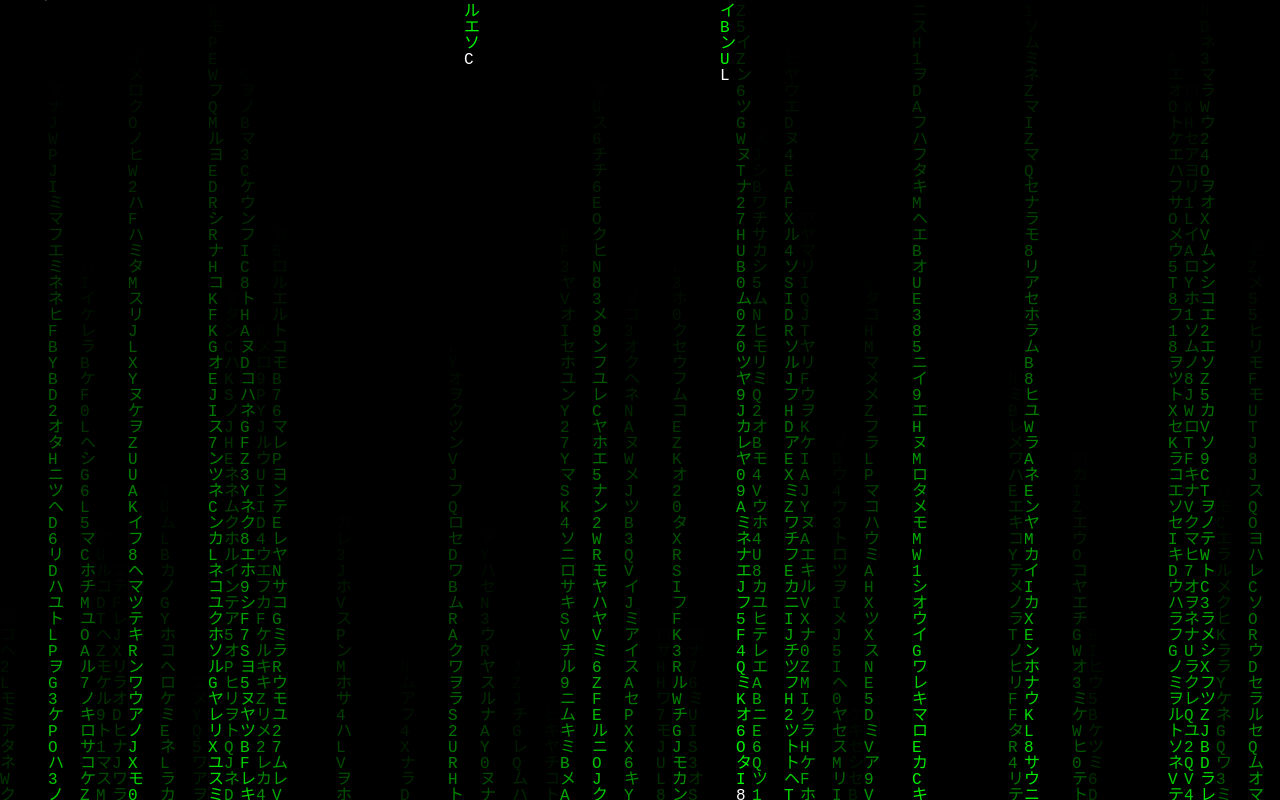
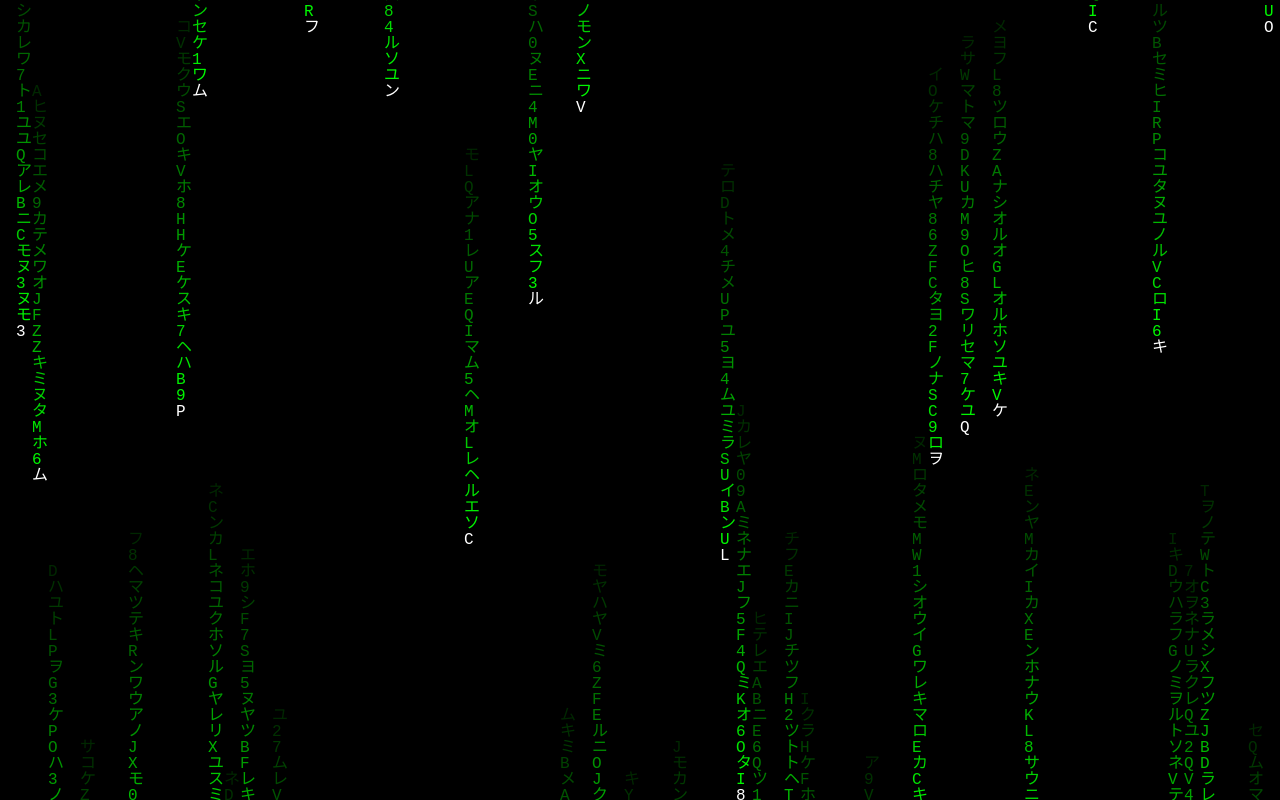
Before and after one commit to xflip123k/matrix, a plain HTML site: page index.html in a window 1280 px wide. Drawn offline with Linux system fonts and the light colour scheme.

Commit message:
Update index.html
test12

```diff
--- a/index.html
+++ b/index.html
@@ -39,7 +39,7 @@
 const fontSize = 16;
 let columns = Math.floor(canvas.width / fontSize);
 
-const trailLength = 55;
+const trailLength = 25;
 
 let drops = [];
 let trails = [];
@@ -101,8 +101,8 @@
             } else {
 
                 const green = Math.max(
-                    1,
-                    255 - Math.floor((j / trailLength) * 255)
+                    30,
+                    255 - Math.floor((j / trailLength) * 225)
                 );
 
                 ctx.fillStyle = `rgb(0,${green},0)`;
```
